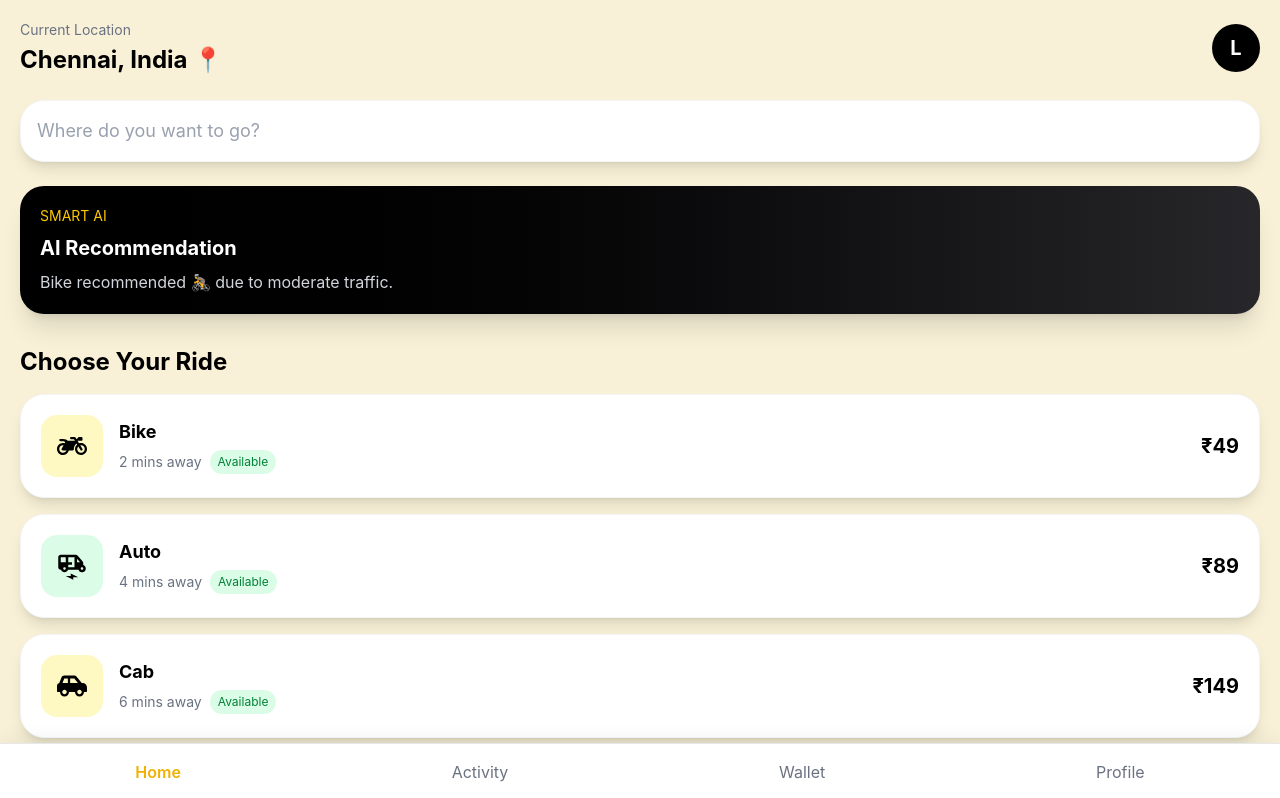
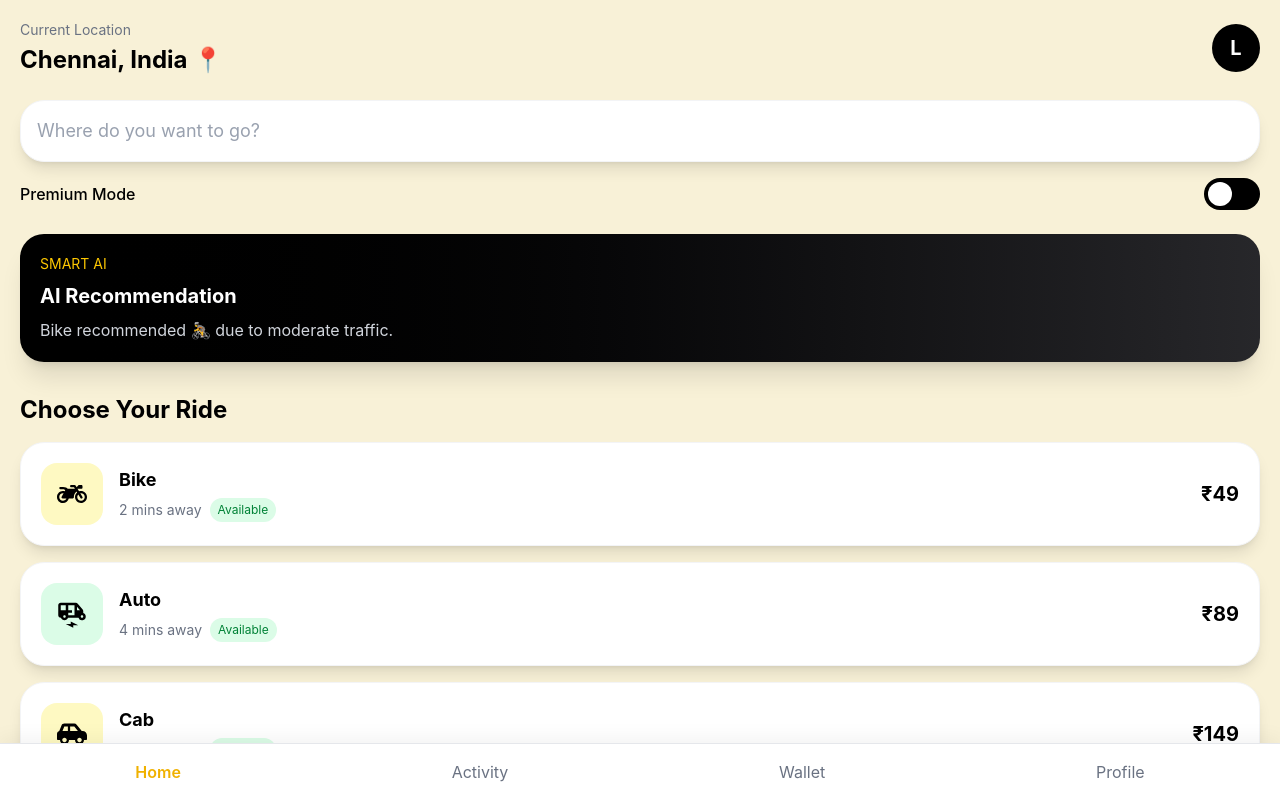
Before and after one commit to LipsikaRai/Rido, a React (Vite) app: page /home in a window 1280 px wide. Shown: the top 798 px of the page. Built offline with nearby package versions, Linux system fonts and the light colour scheme.

Commit message:
Added premium mode switch UI

```diff
--- a/src/pages/Home.jsx
+++ b/src/pages/Home.jsx
@@ -43,6 +43,17 @@ const Home = () => {
         />
 
       </div>
+      <div className="flex justify-between items-center mt-4">
+
+  <p className="font-medium">
+    Premium Mode
+  </p>
+
+  <div className="w-14 h-8 bg-black rounded-full flex items-center px-1">
+    <div className="w-6 h-6 bg-white rounded-full"></div>
+  </div>
+
+</div>
 
       {/* AI Recommendation */}
 
```
